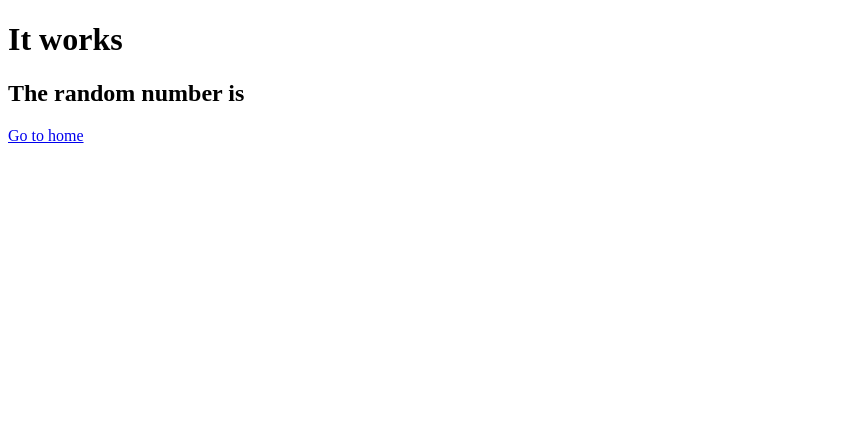
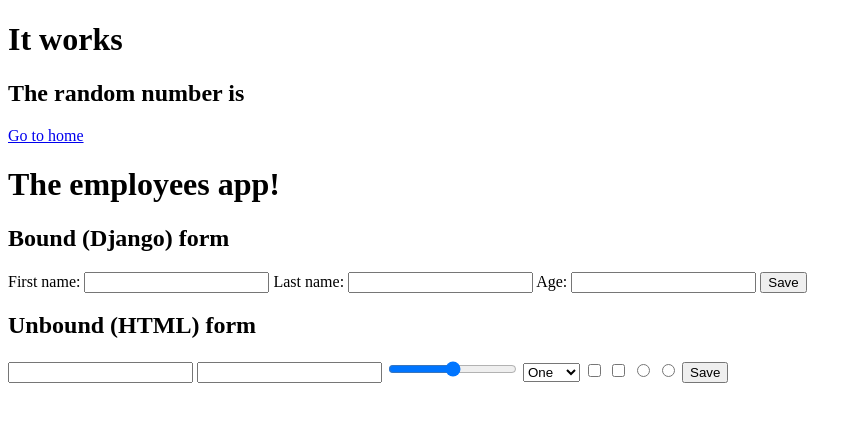
Before and after one commit to haraGADygyl/softuni-python-web-basics-employees-app, a Django app: template templates/index.html in a window 1280 px wide. Shown: the top 422 px of the page, without its empty margins (0-862 px from the left). Run offline with Django 4.2, Linux system fonts and the light colour scheme; the template is opened without the code that fills it: values that come from a table or form of the project are taken from there, others are empty.

Commit message:
add forms

```diff
--- a/softuni_python_web_basics_employees_app/employees/urls.py
+++ b/softuni_python_web_basics_employees_app/employees/urls.py
@@ -1,10 +1,7 @@
 from django.urls import path
 
-from softuni_python_web_basics_employees_app.employees.views import department_details, list_departments, \
-    not_found
+from softuni_python_web_basics_employees_app.employees.views import create_employee
 
 urlpatterns = [
-    path('<int:id>/', department_details, name='department_details'),
-    path('', list_departments, name='list_departments'),
-    path('not-found/', not_found)
+    path('create/', create_employee, name='create employee')
 ]
--- a/softuni_python_web_basics_employees_app/employees/views.py
+++ b/softuni_python_web_basics_employees_app/employees/views.py
@@ -1,5 +1,6 @@
 import random
 
+from django import forms
 from django.http import HttpResponse, Http404
 # Create your views here.
 from django.shortcuts import redirect, render
@@ -20,19 +21,30 @@ from django.urls import reverse_lazy
 from softuni_python_web_basics_employees_app.employees.models import Department, Employee
 
 
+class EmployeeForm(forms.Form):
+    first_name = forms.CharField(
+        max_length=30
+    )
+
+    last_name = forms.CharField(
+        max_length=40
+    )
+
+    age = forms.IntegerField()
+
+
+def create_employee(request):
+    employee_form = EmployeeForm(request.POST)
+    if employee_form.is_valid():
+        print('Valid')
+    print('Invalid')
+
+
 def home(request):
-    print(reverse_lazy('index'))
-    print(reverse_lazy('go to home'))
-    print(reverse_lazy('list_departments'))
-    print(reverse_lazy('department_details', kwargs={
-        'id': 1
-    }))
-
     context = {
-        'number': random.randint(0, 1024),
-        'numbers': [random.randint(0, 1024) for i in range(8)]
+        'employee_form': EmployeeForm(),
     }
-    return render(request, 'index.html', context, content_type='text/html')
+    return render(request, 'index.html', context)
 
 
 def department_details(request, id):
--- a/softuni_python_web_basics_employees_app/urls.py
+++ b/softuni_python_web_basics_employees_app/urls.py
@@ -5,7 +5,7 @@ from softuni_python_web_basics_employees_app.employees.views import home, go_to_
 
 urlpatterns = [
     path('admin/', admin.site.urls),
-    path('home/', home, name='index'),
+    path('', home, name='index'),
     path('go-to-home/', go_to_home, name='go to home'),
-    path('departments/', include('softuni_python_web_basics_employees_app.employees.urls'))
+    path('employees/', include('softuni_python_web_basics_employees_app.employees.urls')),
 ]
--- a/templates/index.html
+++ b/templates/index.html
@@ -15,5 +15,36 @@
         <li>Number is: {{ number }}</li>
     {% endfor %}
 </ul>
+
+{% block content %}
+
+    <h1>The employees app!</h1>
+
+    <h2>Bound (Django) form</h2>
+    <form method="post" action="{% url 'create employee' %}">
+        {{ employee_form }}
+        <button>Save</button>
+    </form>
+
+
+    <h2>Unbound (HTML) form</h2>
+    <form>
+        <input type="text" required>
+        <input type="number" required>
+        <input type="range" required>
+        <select>
+            <option>One</option>
+            <option>Two</option>
+            <option>Three</option>
+        </select>
+        <input type="checkbox">
+        <input type="checkbox">
+        <input type="radio" name="radios">
+        <input type="radio" name="radios">
+        <button>Save</button>
+
+    </form>
+
+{% endblock %}
 </body>
 </html>
```
